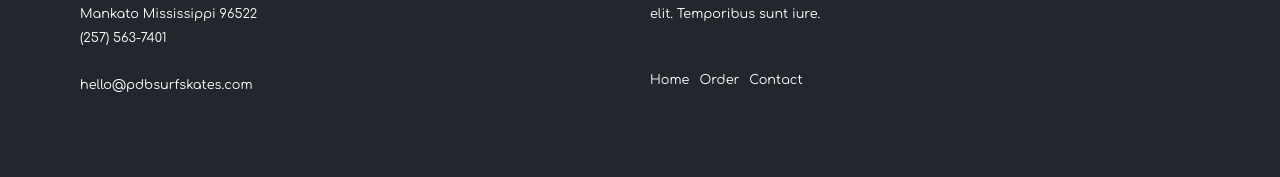
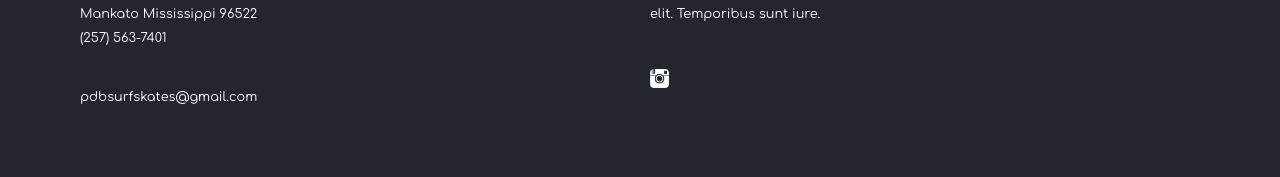
Before and after one commit to elena-sabrina/pdb-test, a React (Create React App) app in the folder client/: page / in a window 1280 px wide. Shown: the part 2391-2568 px from the top of the page. Built offline with nearby package versions, Linux system fonts and the light colour scheme.

Commit message:
link styling

```diff
--- a/client/src/components/Footer.jsx
+++ b/client/src/components/Footer.jsx
@@ -1,5 +1,6 @@
 import React, { Component } from "react";
 import { Link } from "react-router-dom";
+import insta from "./../styles/images/insta.png";
 
 import "./Footer.scss";
 
@@ -20,7 +21,11 @@ class Footer extends Component {
               </p>
               <br />
 
-              <p>hello@pdbsurfskates.com</p>
+              <button className='underline-button-reverse'>
+                <a href='mailto: pdbsurfskates@gmail.com'>
+                  pdbsurfskates@gmail.com
+                </a>
+              </button>
             </div>
           </div>
           <div className='about'>
@@ -32,16 +37,14 @@ class Footer extends Component {
             <br />
             <br />
             <div className='links'>
-              <Link to='/' className='Link'>
-                Home
-              </Link>
-              <Link to='/product' className='Link'>
-                Order
-              </Link>
-
-              <Link to='/contact' className='Link'>
-                Contact
-              </Link>
+              <a
+                href='https://www.instagram.com/pdbsurfskates/'
+                className='Link'
+                target='_blank'
+                rel='noopener noreferrer'
+              >
+                <img className='insta link' src={insta} alt='logo' />
+              </a>
             </div>
           </div>
         </div>
--- a/client/src/components/Footer.scss
+++ b/client/src/components/Footer.scss
@@ -7,6 +7,9 @@
   margin: 0 0 0 0 !important;
 }
 
+.insta {
+  height: 1.5em;
+}
 h4 {
   font-weight: 800 !important;
   padding: 2em 0 0 0 !important;
--- a/client/src/components/Product/Header.scss
+++ b/client/src/components/Product/Header.scss
@@ -66,6 +66,7 @@
     align-items: flex-end;
     padding: 4em 2em 0em 2em;
   }
+
   .header-copy-small {
     // height: 30vh;
     padding: 4em 8em 0em 2em;
--- a/client/src/styles/General.scss
+++ b/client/src/styles/General.scss
@@ -227,6 +227,47 @@ button {
   }
 }
 
+
+.underline-button-reverse {
+  display: table-cell;
+  position: relative;
+  padding: 0px 0 15px 0;
+  text-decoration: none;
+  outline: none;
+  border: none;
+  text-align: left;
+  margin: 0 !important ;
+  background-color: transparent;
+
+  a {
+    //text-transform: uppercase;
+    text-decoration: none;
+    font-weight: 400;
+    //letter-spacing: 0.15em;
+    color: white;
+    display: inline-block;
+    padding: 15px 5px 5px 0px;
+    position: relative;
+  }
+  a:after {
+    background: none repeat scroll 0 0 transparent;
+    bottom: 0;
+    content: "";
+    display: block;
+    height: 2px;
+    left: 0;
+    position: absolute;
+    background: $highlight;
+
+    transition: width 0.3s ease 0s, left 0.3s ease 0s;
+    width: 0;
+  }
+  a:hover:after {
+    width: 100%;
+    left: 10;
+  }
+}
+
 //-----------GRID SETUP-----------//
 
 $desktop: 1060px;
--- a/client/src/views/Home.jsx
+++ b/client/src/views/Home.jsx
@@ -76,6 +76,11 @@ class Home extends Component {
                       Develop your surf skills on land. Carve, trim, cutbacks,
                       snaps: Improve your technique. Shred the wave you create.
                     </p>
+                    <button className='underline-button'>
+                      <Link to='/product' className='Link'>
+                        Order now
+                      </Link>
+                    </button>
                   </div>
                 </div>
                 <div className='video intro'>
```
Also changed, not shown: client/src/styles/images/insta.png (added).
